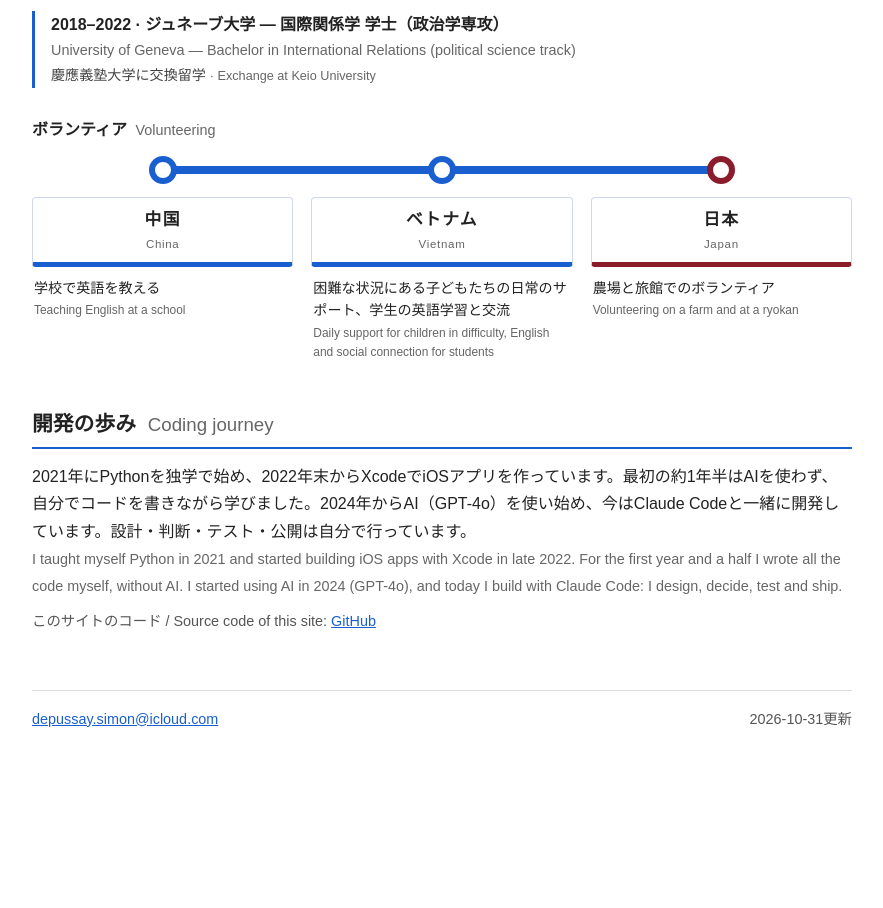
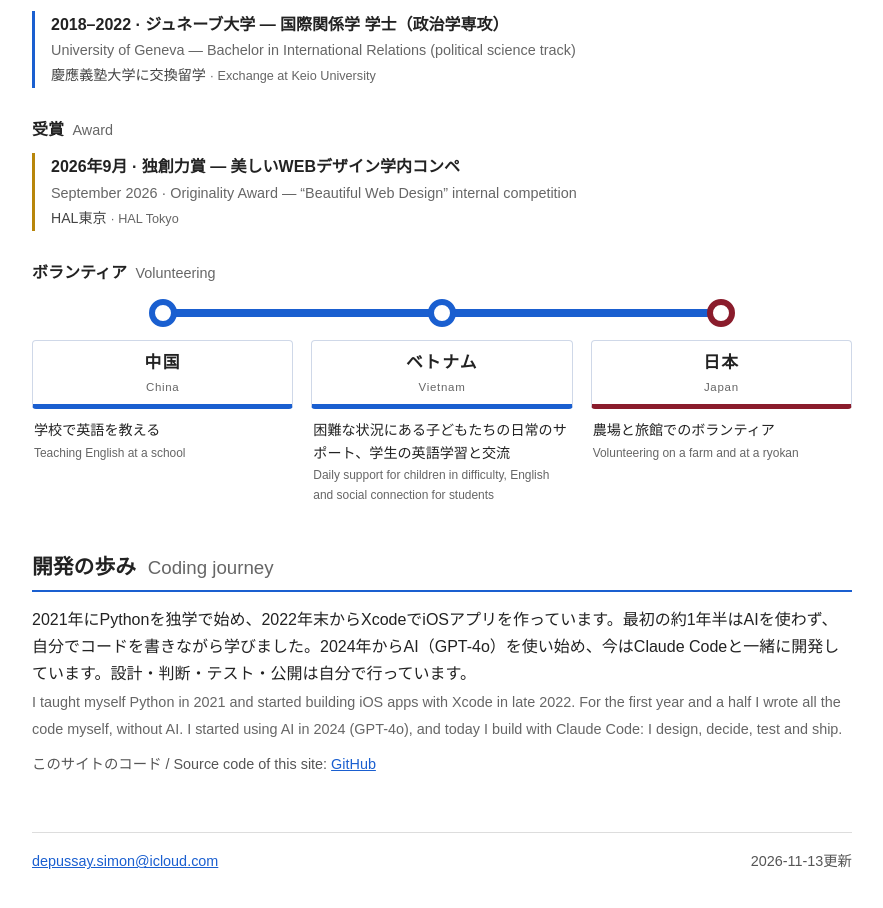
Before and after one commit to simondepussay/simondepussay.com, a website: page public/index.html in a window 1280 px wide. Shown: the part 2811-3719 px from the top of the page, without its empty margins (198-1081 px from the left). Before the commit the page ends 3632 px from the top, so only its background shows below. Drawn offline with Linux system fonts and the light colour scheme.

Commit message:
feat: ajoute le 独創力賞 au parcours
Nouvelle sous-section 受賞 / Award avant la ボランティア, avec un trait
doré pour la distinguer des lignes de parcours. llms.txt est mis à jour
pour que le chat IA du site connaisse le prix. Date du pied de page
passée au 2026-11-13.

```diff
--- a/public/index.html
+++ b/public/index.html
@@ -262,6 +262,14 @@
         <span class="detail">慶應義塾大学に交換留学 <span class="en">· Exchange at Keio University</span></span>
       </li>
     </ul>
+    <h3 class="sous-titre">受賞 <span class="en">Award</span></h3>
+    <ul class="parcours recompenses">
+      <li>
+        <b>2026年9月 · 独創力賞 — 美しいWEBデザイン学内コンペ</b>
+        <span class="en">September 2026 · Originality Award — “Beautiful Web Design” internal competition</span>
+        <span class="detail">HAL東京 <span class="en">· HAL Tokyo</span></span>
+      </li>
+    </ul>
     <h3 class="sous-titre">ボランティア <span class="en">Volunteering</span></h3>
     <ol class="benevolat">
       <li><span class="eki">中国<small>China</small></span><p>学校で英語を教える<span class="en">Teaching English at a school</span></p></li>
@@ -279,7 +287,7 @@
 
   <footer class="pied-accueil">
     <a href="mailto:depussay.simon@icloud.com">depussay.simon@icloud.com</a>
-    <span>2026-10-31更新</span>
+    <span>2026-11-13更新</span>
   </footer>
 
   <button type="button" class="chat-bouton" id="ask-ai">
--- a/public/llms.txt
+++ b/public/llms.txt
@@ -21,6 +21,10 @@
 - 2026–2028: HAL Tokyo, Information Processing (情報処理), 2-year program, graduation expected in March 2028. Favorite subjects: web development, databases, Azure.
 - 2022–2026: Work, languages and personal projects. Internship at a Japanese company exporting to France; assistant roles (France–Japan administration, support for scientific articles); app development; website management; educational materials for children, in a team. One year in Australia to improve English; Japanese studies up to JLPT N2.
 - 2018–2022: University of Geneva (Switzerland), Bachelor in International Relations (political science track), with an exchange at Keio University (Japan).
+
+## Award
+
+- September 2026: Originality Award (独創力賞) at HAL Tokyo's internal "Beautiful Web Design" competition (美しいWEBデザイン学内コンペ). Awarded for an artist portfolio site built in plain HTML and CSS; the rules required the code and the images to be made without AI.
 
 ## Volunteering
 
--- a/public/style.css
+++ b/public/style.css
@@ -141,6 +141,8 @@
 
 .sous-titre { font-size: 1rem; margin: 28px 0 10px; }
 .sous-titre .en { font-weight: normal; margin-left: 4px; }
+/* Un prix se distingue d’une ligne de parcours : trait doré plutôt que bleu. */
+.recompenses > li { border-left-color: #b8860b; }
 /* Bénévolat : un plan de ligne (路線図), un pays par gare — même dessin que la page Clean Work */
 .benevolat { list-style: none; margin: 8px 0 0; padding: 0; display: grid; grid-template-columns: repeat(3, 1fr); gap: 0 18px; position: relative; }
 .benevolat::before { content: ""; position: absolute; left: 16%; right: 16%; top: 13px; height: 8px; border-radius: 4px; background: #1a5fd0; }
```
